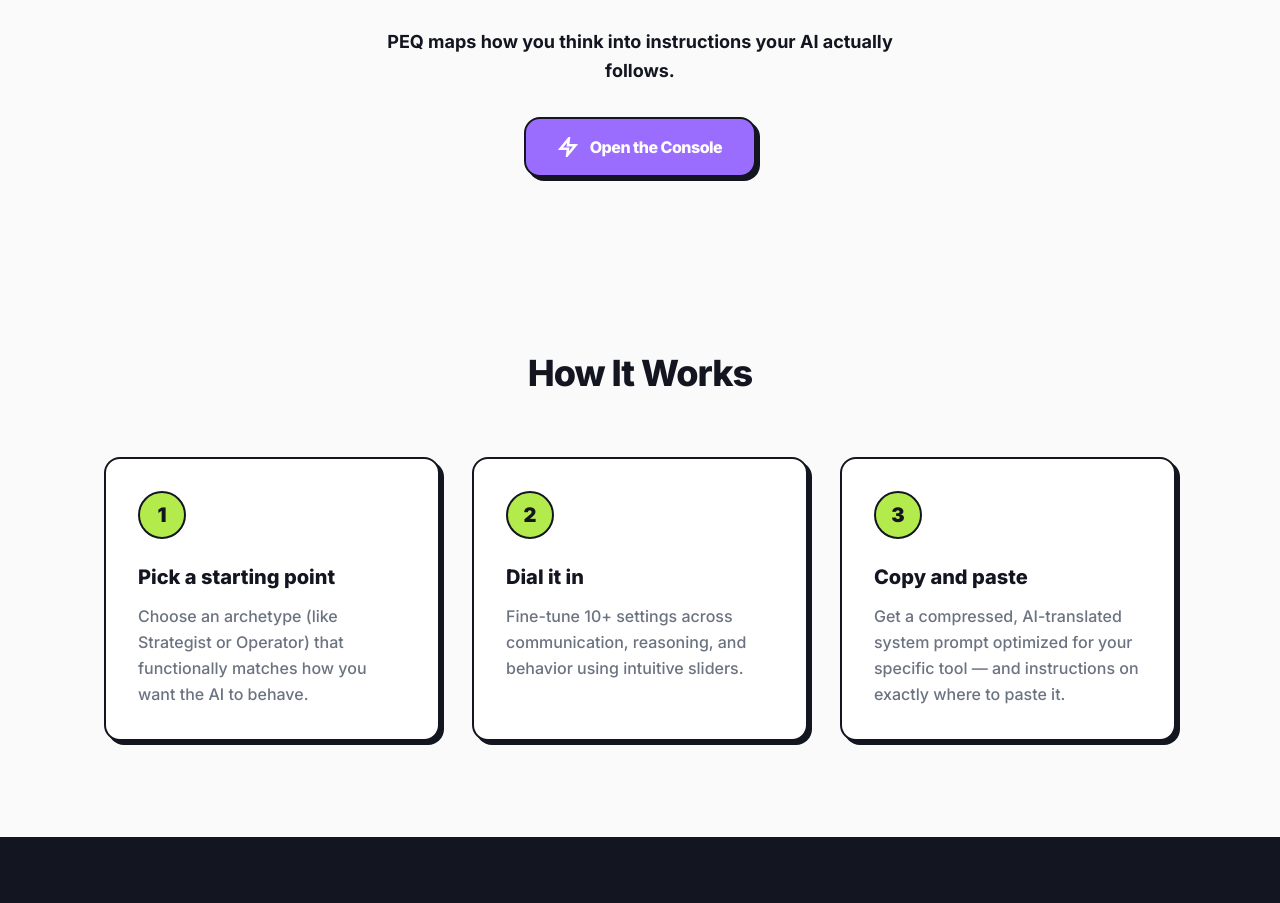
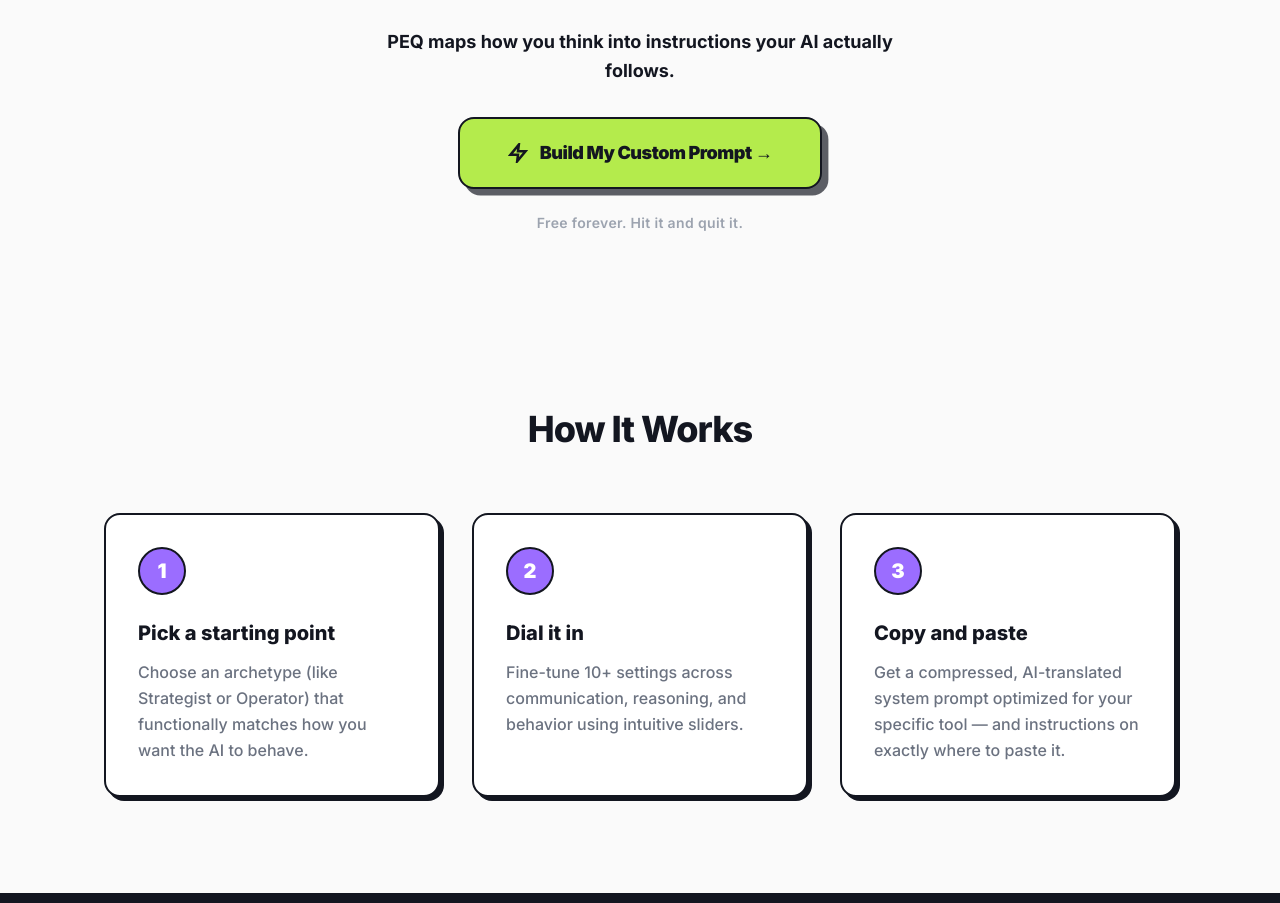
Before and after one commit to machovato/PromptEQ, a Next.js app in the folder prompteq-next/: page / in a window 1280 px wide. Shown: the part 845-1748 px from the top of the page. Built offline with nearby package versions, Linux system fonts and the light colour scheme.

Commit message:
feat: redesign CTA button with lime green, pulse animation, arrow, and updated copy

```diff
--- a/prompteq-next/src/app/page.js
+++ b/prompteq-next/src/app/page.js
@@ -58,13 +58,22 @@
                     <p className="text-base md:text-lg text-[#131620] font-[700] leading-relaxed max-w-xl">
                         PEQ maps how you think into instructions your AI actually follows.
                     </p>
+                    <style>{`
+                        @keyframes cta-pulse {
+                            0%, 100% { box-shadow: 4px 4px 0px 0px rgba(19,22,32,1); }
+                            50% { box-shadow: 7px 7px 0px 0px rgba(19,22,32,0.6); }
+                        }
+                        .cta-btn { animation: cta-pulse 2.2s ease-in-out infinite; }
+                        .cta-btn:hover { animation: none; box-shadow: 2px 2px 0px 0px rgba(19,22,32,1); transform: translate(2px, 2px); }
+                    `}</style>
                     <Link
                         href="/generate"
-                        className="mt-2 bg-[#9b6dff] text-white px-8 py-4 rounded-2xl text-base font-[800] tracking-[-0.5px] transition-all shadow-[4px_4px_0px_0px_rgba(19,22,32,1)] border-2 border-[#131620] hover:translate-y-[2px] hover:translate-x-[2px] hover:shadow-[2px_2px_0px_0px_rgba(19,22,32,1)] no-underline flex items-center gap-3"
+                        className="cta-btn mt-2 bg-[#b4eb4c] text-[#131620] px-12 py-5 rounded-2xl text-lg font-[900] tracking-[-0.5px] border-2 border-[#131620] no-underline flex items-center gap-3 transition-transform"
                     >
                         <svg width="20" height="20" viewBox="0 0 24 24" fill="none" stroke="currentColor" strokeWidth="3"><polygon points="13 2 3 14 12 14 11 22 21 10 12 10 13 2"></polygon></svg>
-                        Open the Console
+                        Build My Custom Prompt →
                     </Link>
+                    <p className="text-[#9CA3AF] text-sm font-[600] tracking-wide">Free forever. Hit it and quit it.</p>
                 </div>
             </section>
 
@@ -76,19 +85,19 @@
 
                 <div className="grid grid-cols-1 md:grid-cols-3 gap-8">
                     <div className="bg-white p-8 rounded-2xl border-2 border-[#131620] shadow-[4px_4px_0px_0px_rgba(19,22,32,1)]">
-                        <div className="w-12 h-12 rounded-full bg-[#b4eb4c] border-2 border-[#131620] flex items-center justify-center text-xl font-[900] text-[#131620] mb-6">1</div>
+                        <div className="w-12 h-12 rounded-full bg-[#9b6dff] border-2 border-[#131620] flex items-center justify-center text-xl font-[900] text-white mb-6">1</div>
                         <h3 className="text-xl font-[800] text-[#131620] mb-3">Pick a starting point</h3>
                         <p className="text-[#6B7280] font-[500] leading-relaxed">Choose an archetype (like Strategist or Operator) that functionally matches how you want the AI to behave.</p>
                     </div>
 
                     <div className="bg-white p-8 rounded-2xl border-2 border-[#131620] shadow-[4px_4px_0px_0px_rgba(19,22,32,1)]">
-                        <div className="w-12 h-12 rounded-full bg-[#b4eb4c] border-2 border-[#131620] flex items-center justify-center text-xl font-[900] text-[#131620] mb-6">2</div>
+                        <div className="w-12 h-12 rounded-full bg-[#9b6dff] border-2 border-[#131620] flex items-center justify-center text-xl font-[900] text-white mb-6">2</div>
                         <h3 className="text-xl font-[800] text-[#131620] mb-3">Dial it in</h3>
                         <p className="text-[#6B7280] font-[500] leading-relaxed">Fine-tune 10+ settings across communication, reasoning, and behavior using intuitive sliders.</p>
                     </div>
 
                     <div className="bg-white p-8 rounded-2xl border-2 border-[#131620] shadow-[4px_4px_0px_0px_rgba(19,22,32,1)]">
-                        <div className="w-12 h-12 rounded-full bg-[#b4eb4c] border-2 border-[#131620] flex items-center justify-center text-xl font-[900] text-[#131620] mb-6">3</div>
+                        <div className="w-12 h-12 rounded-full bg-[#9b6dff] border-2 border-[#131620] flex items-center justify-center text-xl font-[900] text-white mb-6">3</div>
                         <h3 className="text-xl font-[800] text-[#131620] mb-3">Copy and paste</h3>
                         <p className="text-[#6B7280] font-[500] leading-relaxed">Get a compressed, AI-translated system prompt optimized for your specific tool — and instructions on exactly where to paste it.</p>
                     </div>
```
